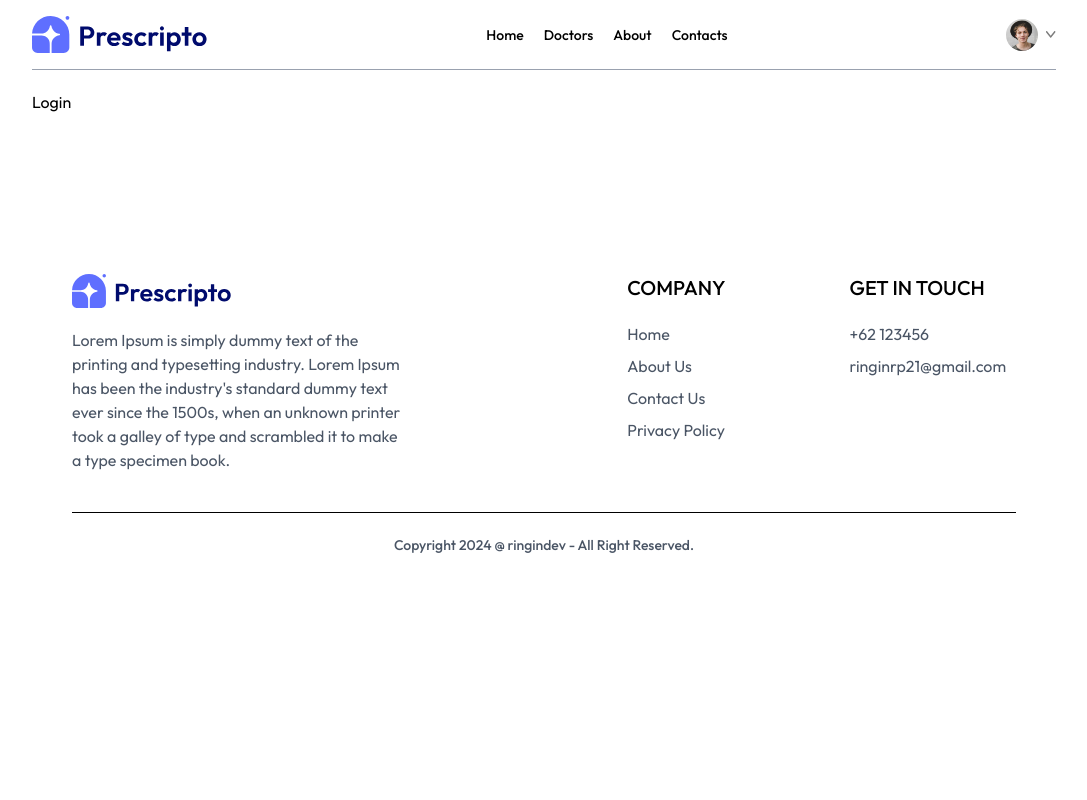
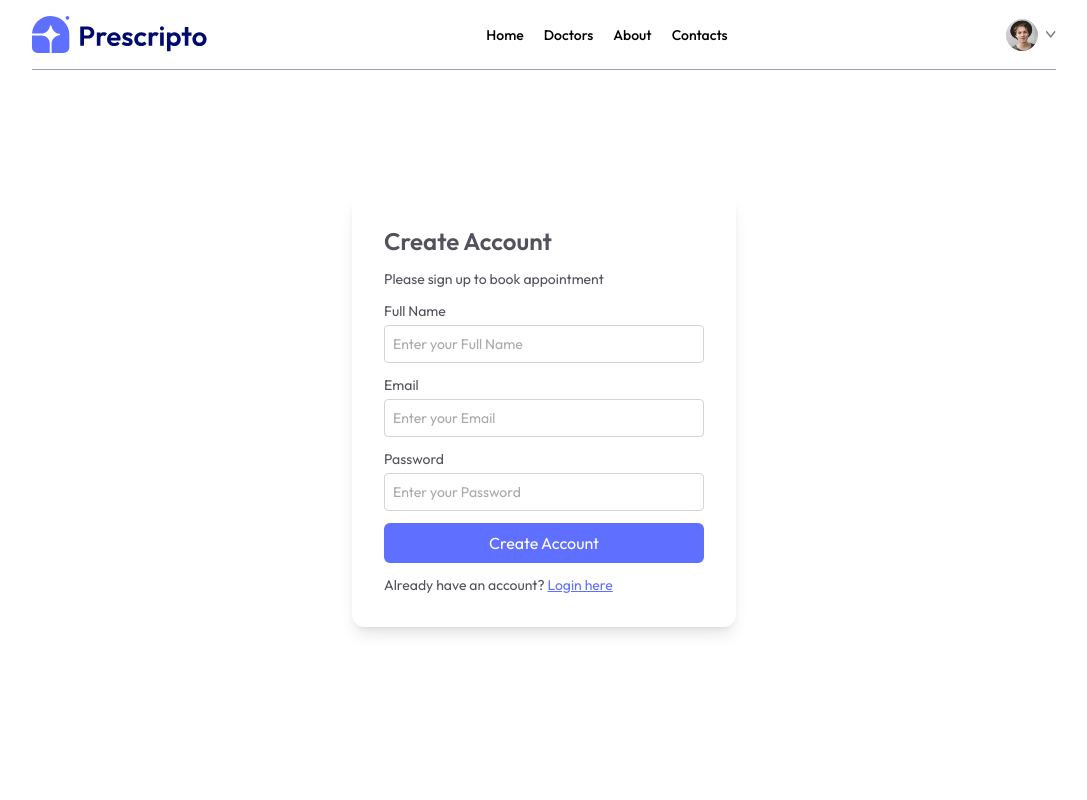
Before and after one commit to ringinrp/fe-mern-appointment, a React (Vite) app: page /login in a window 1280 px wide. Shown: the top 800 px of the page, without its empty margins (96-1183 px from the left). Built offline with nearby package versions, Linux system fonts and the light colour scheme; the HTML template or start-up script is replaced by a standard one.

Commit message:
update: login form

```diff
--- a/src/pages/Login.jsx
+++ b/src/pages/Login.jsx
@@ -1,10 +1,44 @@
-import React from 'react'
+import React, { useState } from 'react'
 
 const Login = () => {
+
+  const [state,setState] = useState('Sign Up')
+
+  const [email,setEmail] = useState('')
+  const [password,setPassword] = useState('')
+  const [name,setName] = useState('')
+
+  const onSubmitHandler = async (event) => {
+    event.preventDefault();
+
+  }
+
   return (
-    <div>
-      Login
-    </div>
+    <form className='min-h-[80vh] flex items-center'>
+        <div className='flex flex-col gap-3 m-auto items-start p-8 min-w-[340px] sm:min-w-96  rounded-xl text-zinc-600 text-sm shadow-lg'>
+          <p className='text-2xl font-semibold'>{state === 'Sign Up'? "Create Account" : "Login"}</p>
+          <p>Please {state === 'Sign Up'? "sign up" : "login"} to book appointment</p>
+          {
+            state === 'Sign Up' && <div className='w-full'>
+            <p>Full Name</p>
+            <input className='border border-zinc-300 rounded w-full p-2 mt-1' type='text' value={name} onChange={(e) => setName(e.target.name)} placeholder='Enter your Full Name'/>
+          </div>
+          }
+
+          <div className='w-full'>
+            <p>Email</p>
+            <input className='border border-zinc-300 rounded w-full p-2 mt-1' type='email' value={email} onChange={(e) => setEmail(e.target.name)} placeholder='Enter your Email' />
+          </div>
+          <div className='w-full'>
+            <p>Password</p>
+            <input className='border border-zinc-300 rounded w-full p-2 mt-1' type='password' value={password} onChange={(e) => setPassword(e.target.name)} placeholder='Enter your Password' />
+          </div>
+        <button className='bg-[#5f6FFF] text-white w-full py-2 rounded-md text-base'>{state === 'Sign Up'? "Create Account" : "Login"}</button>
+        {
+          state === "Sign Up" ? <p>Already have an account? <span onClick={()=>setState('Login')} className='text-[#5f6FFF] underline cursor-pointer'>Login here</span></p> : <p onClick={()=>setState('Sign Up')}>Create an new account ? <span className='text-[#5f6FFF] underline cursor-pointer'>Click here</span></p>
+        }
+        </div>
+    </form>
   )
 }
 
```
